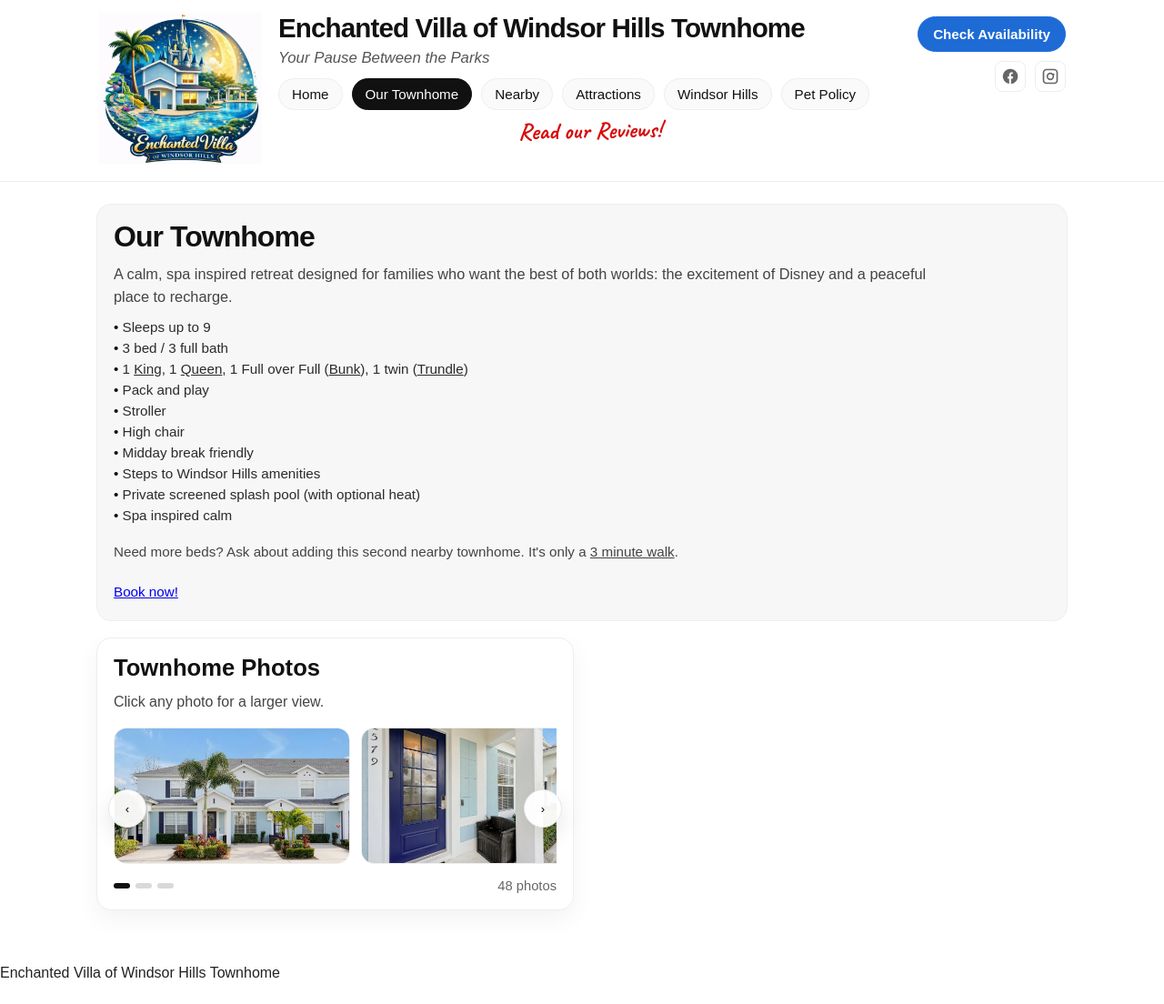
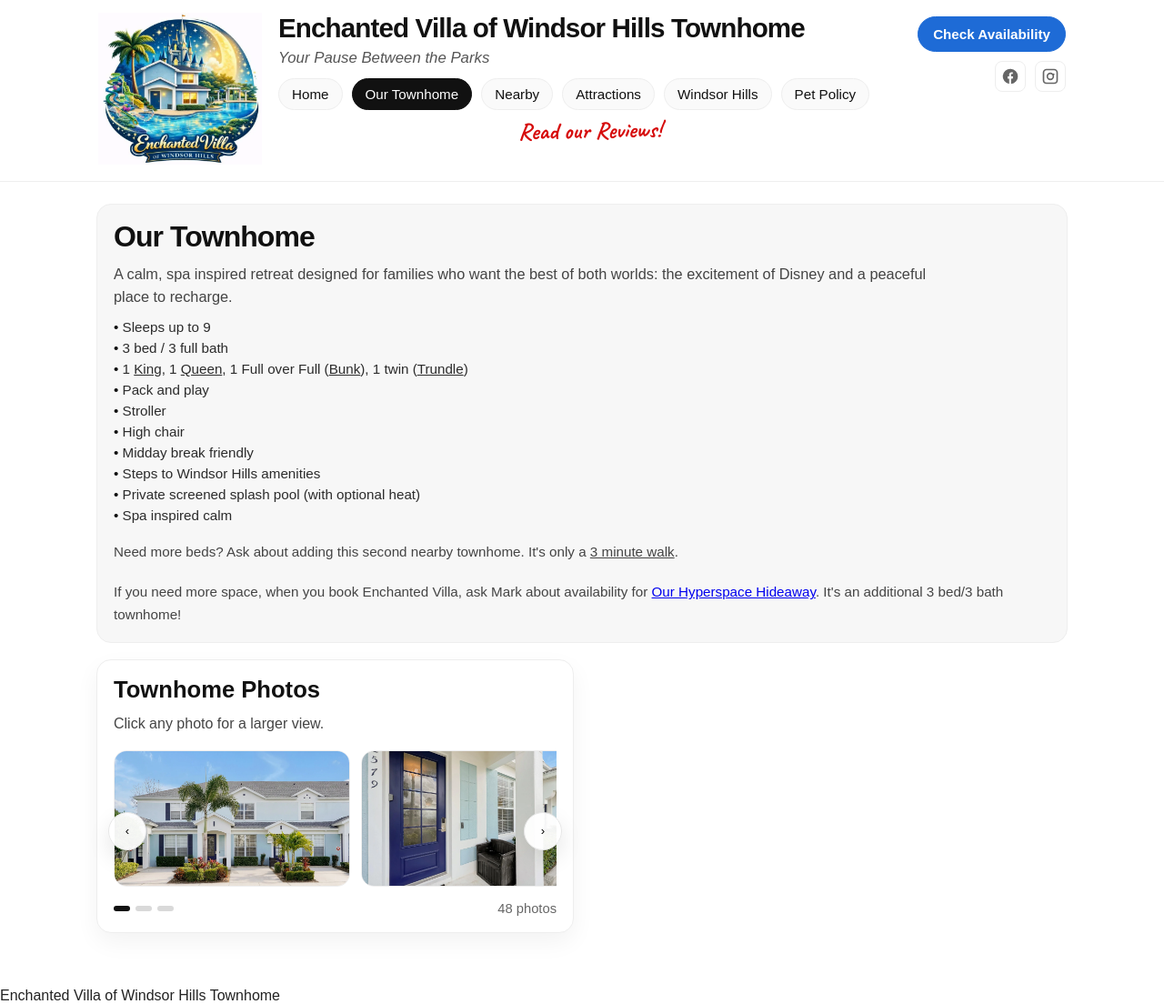
Before and after one commit to 2579maneshaw/2579maneshaw.github.io, a Jekyll site: the page built from villa.html, in a window 1280 px wide. Shown: the whole page at 91% size. Built offline with Jekyll 4.4.1, drawn with Linux system fonts in a browser that asks for light colours; before the commit the page ends 1079 px from its top, so only the background shows below that.

Commit message:
Update villa.html

```diff
--- a/villa.html
+++ b/villa.html
@@ -297,7 +297,7 @@
     </div>
 
     <div class="chipSubline">
-      <a href="https://www.airbnb.com/rooms/1637267662005639708?unique_share_id=91b1e3e8-8a89-4acf-b4a5-6502de1c5001&amp;viralityEntryPoint=1&amp;s=76" target="_blank" rel="noopener noreferrer">Book now!</a>
+      If you need more space, when you book Enchanted Villa, ask Mark about availability for <a href="https://www.airbnb.com/rooms/1637267662005639708?unique_share_id=91b1e3e8-8a89-4acf-b4a5-6502de1c5001&amp;viralityEntryPoint=1&amp;s=76" target="_blank" rel="noopener noreferrer">Our Hyperspace Hideaway</a>. It's an additional 3 bed/3 bath townhome!
     </div>
   </div>
 </section>
```
